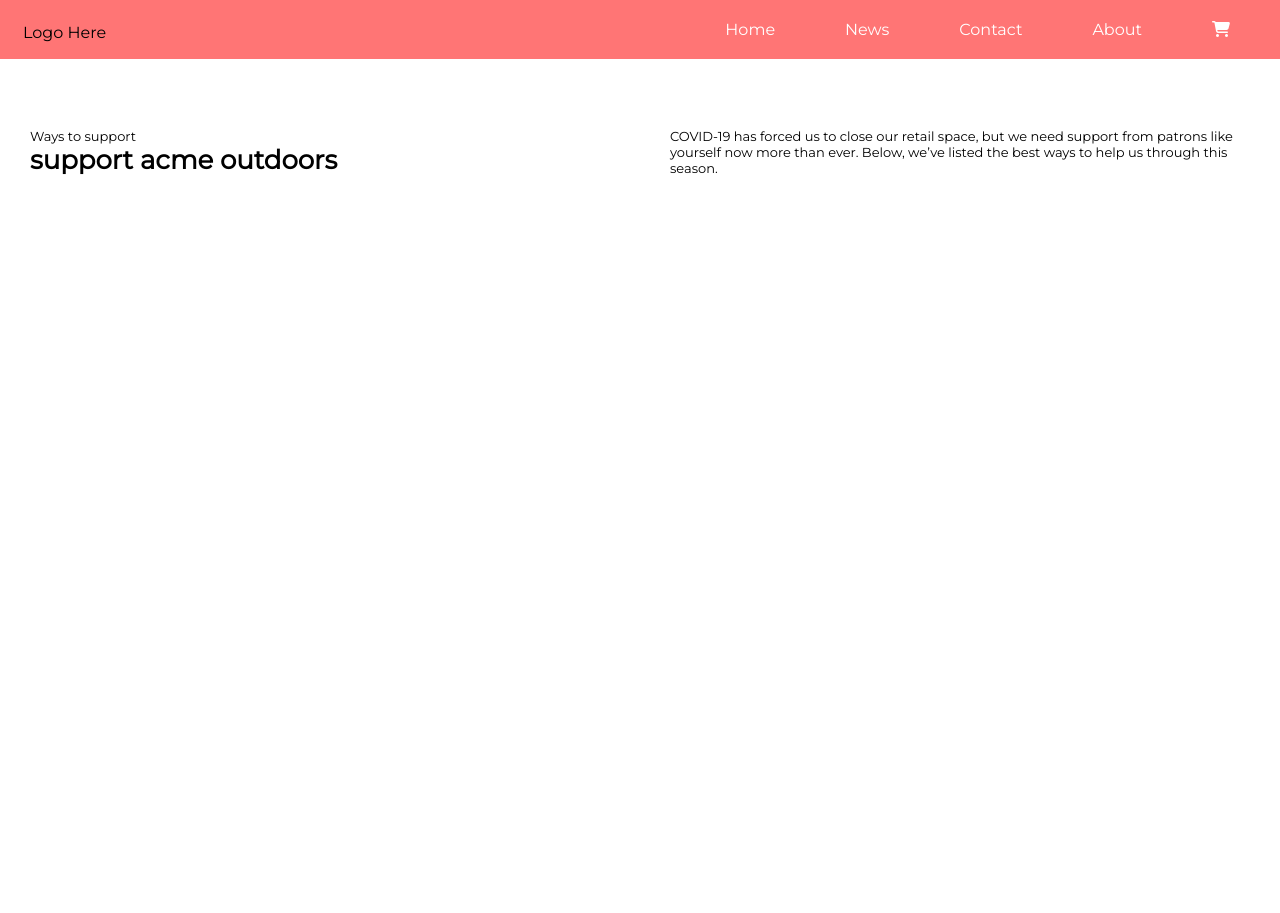
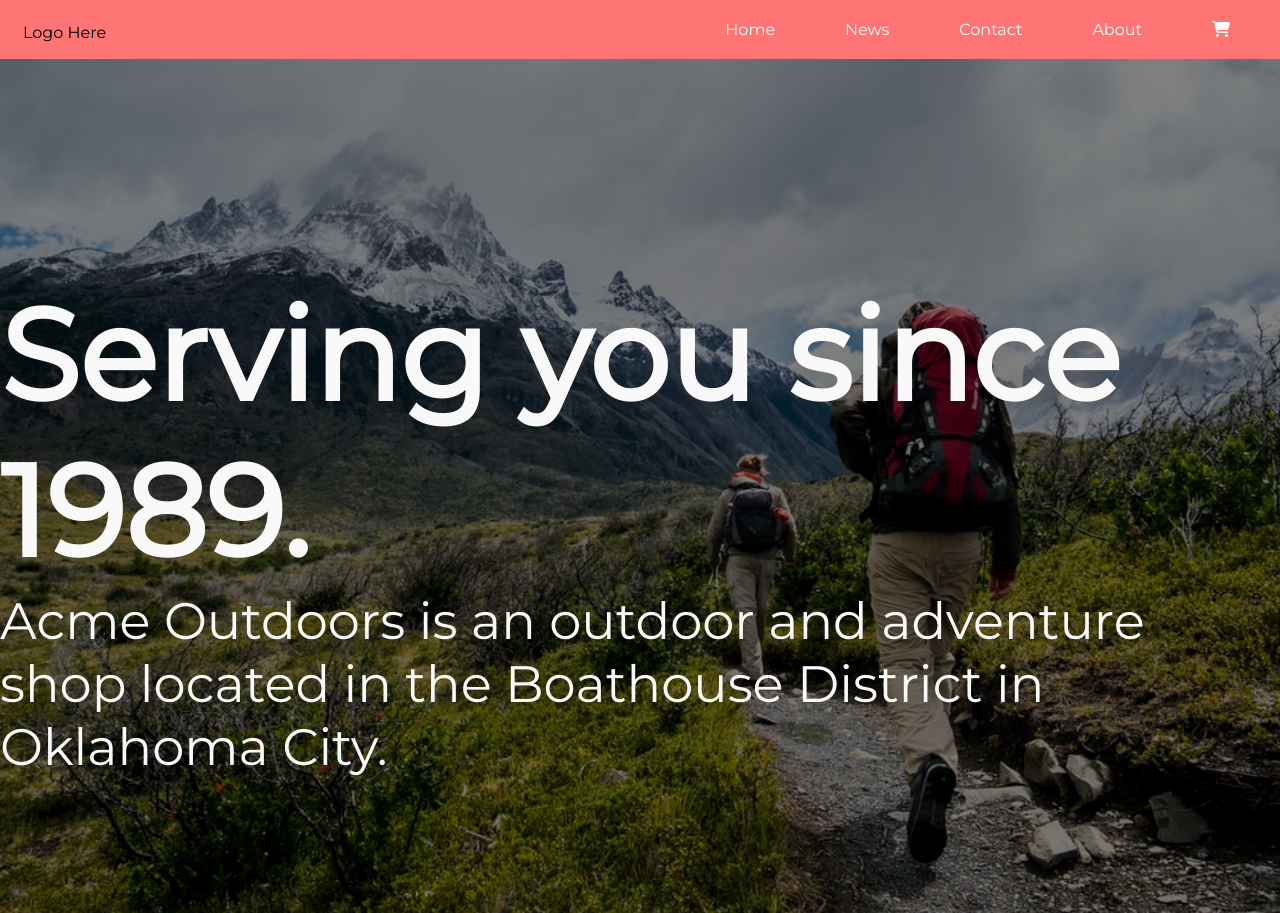
Before and after one commit to wherethehellami/acmeShop, a plain HTML site: page index.html in a window 1280 px wide. Shown: the top 913 px of the page. Before the commit the page ends 800 px from the top, so only its background shows below. Drawn offline with Linux system fonts and the light colour scheme; the site is published under a folder, as on GitHub Pages, so addresses that start at the root find nothing.

Commit message:
Update index.html

```diff
--- a/index.html
+++ b/index.html
@@ -26,7 +26,7 @@
 
     <main>
       <div class="content-wrapper">
-        <img src="/hiker.jpg" style="background-size: cover" alt="" />
+        <img src="hiker.jpg" style="background-size: cover" alt="" />
 
         <div class="text-wrapper">
           <h1>Serving you since 1989.</h1>
```
